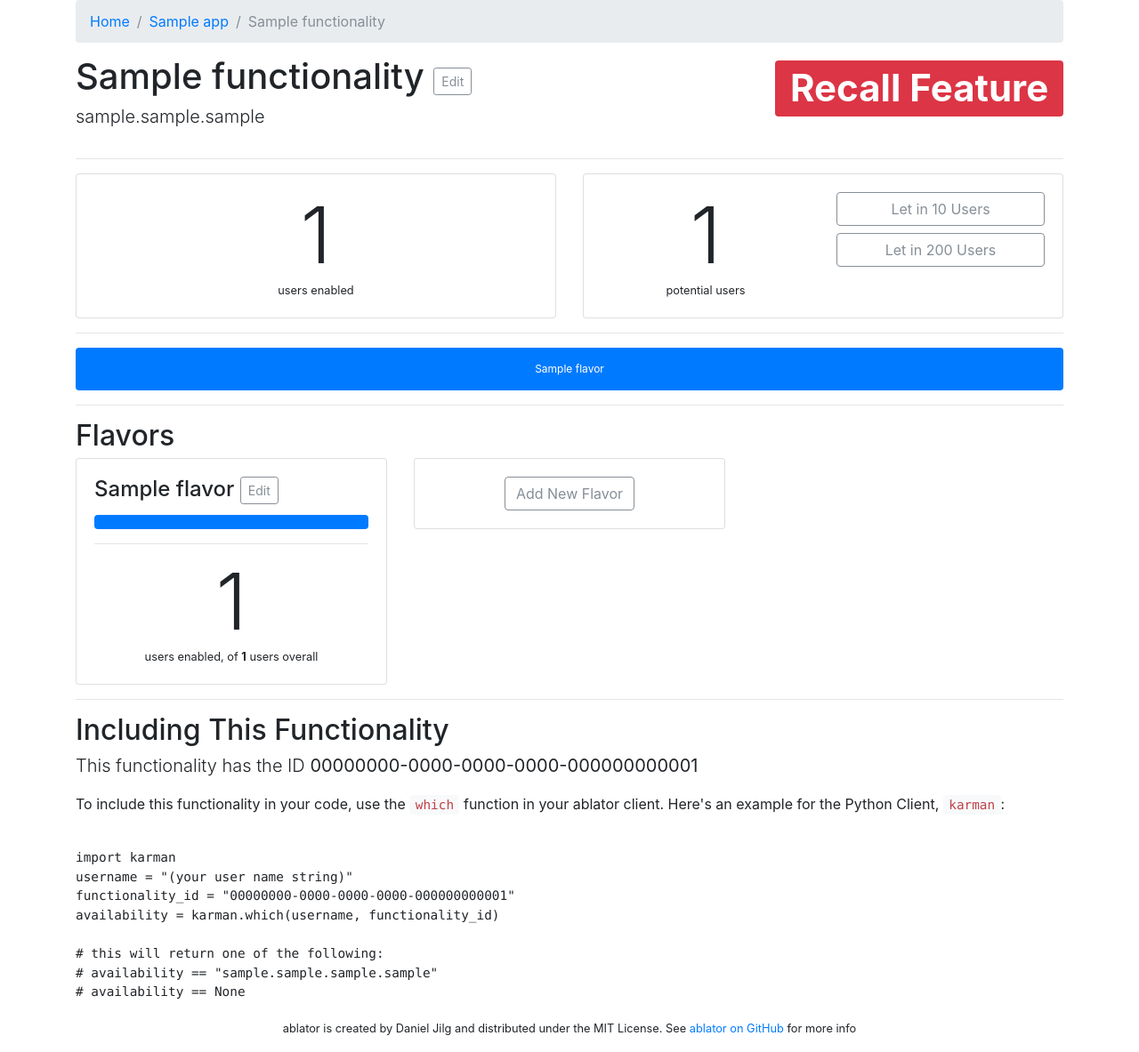
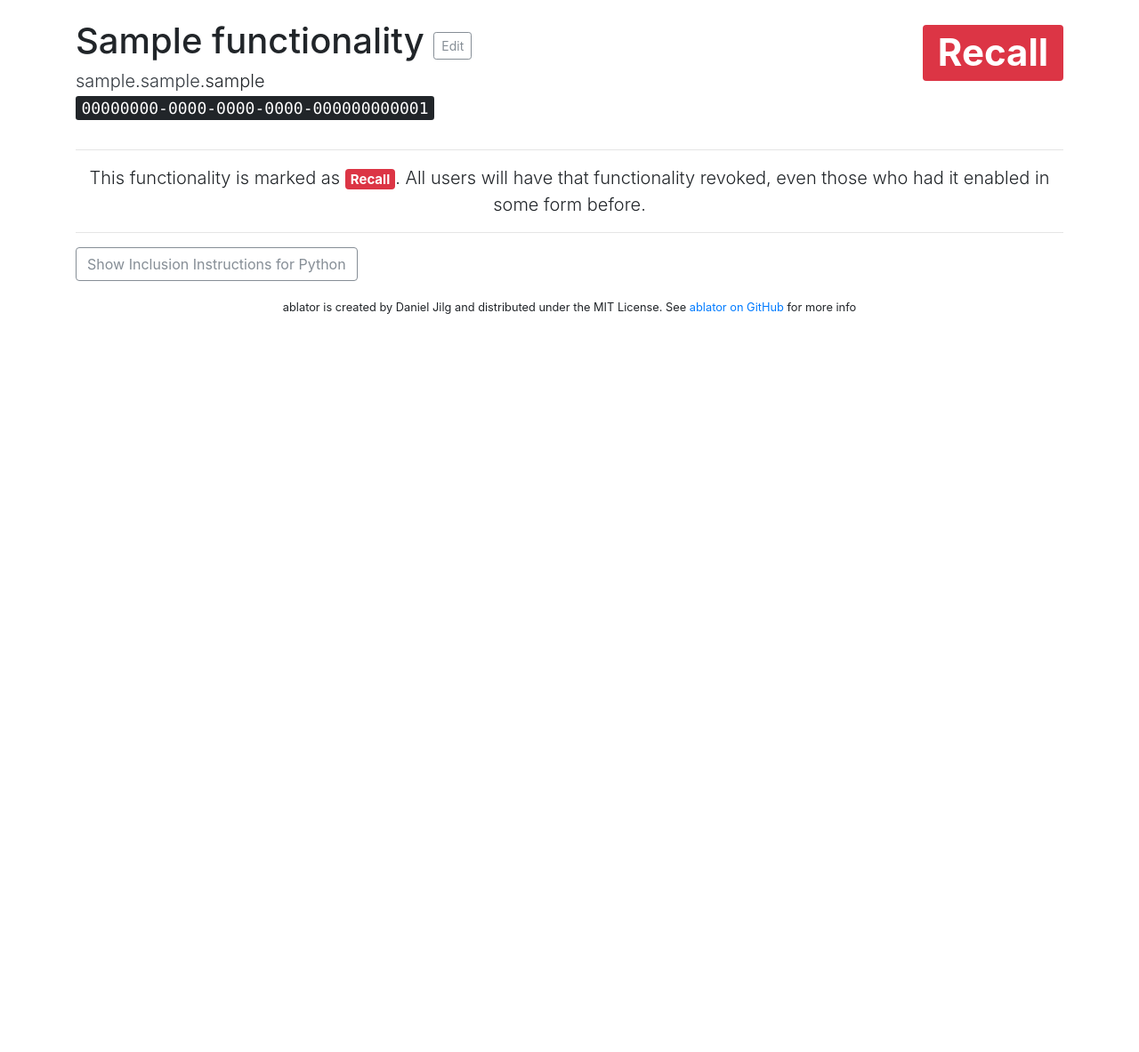
Before and after one commit to ablator/ablator, a Django app: page /functionality/00000000-0000-0000-0000-000000000001/ in a window 1280 px wide. Shown: the part 56-1239 px from the top of the page at 89% size. After the commit the page ends 409 px from the top, so only its background shows below. Run offline with Django 3.2, Linux system fonts and the light colour scheme; a user stored in the database is signed in; tables that the repository leaves empty hold one stand-in row (values such as "Sample post"); some libraries are stand-ins or nearby versions.

Commit message:
Prettier Functionality and Release View

```diff
--- a/ablator/ablator/settings.py
+++ b/ablator/ablator/settings.py
@@ -27,7 +27,7 @@ DEBUG = True
 
 ALLOWED_HOSTS = []
 
-FEATURE_HASH_SALT = 'omsn'
+HASH_SALT = 'omsn'
 
 # Application definition
 
@@ -39,6 +39,7 @@ INSTALLED_APPS = [
     'django.contrib.sessions',
     'django.contrib.messages',
     'django.contrib.staticfiles',
+    'django.contrib.humanize',
 
     # Third Party Libraries
     'rest_framework',
--- a/ablator/api/views.py
+++ b/ablator/api/views.py
@@ -9,7 +9,7 @@ from core.models import ClientUser, Functionality
 class CanIUseView(APIView):
     def get(self, request, client_user_string, functionality_group_id):
         """
-        Is the specified user allowed to use the feature?
+        Is the specified user allowed to use the functionality?
 
         Returns `{ "enabled": true }` if the specified ClientUser is allowed to use the
         functionality group, ``{ "enabled": false }`` if the user is disallowed, or a 404 error if
--- a/ablator/core/functionality/__init__.py
+++ b/ablator/core/functionality/__init__.py
@@ -19,7 +19,7 @@ class NoAvailability(Exception):
 
 def can_i_use(client_user: ClientUser, functionality: Functionality) -> bool:
     """
-    Is the specified user allowed to use the feature?
+    Is the specified user allowed to use the functionatlity?
 
     Returns `True` if the specified ClientUser is allowed to use the functionality group,
     `False` if the user is disallowed, or the functionality group does not exist.
--- a/ablator/core/functionality/rollout_strategies.py
+++ b/ablator/core/functionality/rollout_strategies.py
@@ -4,7 +4,7 @@ from core.models import Functionality, Availability
 
 
 def check_roll_out_recall(context: 'WhichContext'):
-    if context.functionality.rollout_strategy == Functionality.RECALL_FEATURE:
+    if context.functionality.rollout_strategy == Functionality.RECALL_FUNCTIONALITY:
         from core.functionality import NoAvailability
         raise NoAvailability
 
--- a/ablator/web_admin/templates/_base.html
+++ b/ablator/web_admin/templates/_base.html
@@ -49,14 +49,7 @@
     </div>
 </nav>
 </div>
-
-<div class="container">
-    <ol class="breadcrumb">
-        <li class="breadcrumb-item"><a href="{% url 'home' %}">Home</a></li>
-        {% block back %}
-        {% endblock %}
-    </ol>
-</div>
+<br>
 
 {% block body %}
     <div class="container">
--- a/ablator/web_admin/templates/core/functionality_detail.html
+++ b/ablator/web_admin/templates/core/functionality_detail.html
@@ -1,4 +1,6 @@
 {% extends '_base.html' %}
+{% load humanize %}
+
 {% block back %}
     <li class="breadcrumb-item"><a
             href="{% url 'app-detail' functionality.app.id %}">{{ functionality.app.name }}</a></li>
@@ -11,24 +13,40 @@
         <div class="page-header">
             <div class="row">
                 <div class="col-md-8">
-            <h1>{{ functionality.name }} <small><a class="btn btn-sm btn-outline-secondary" href="{% url 'functionality-update' functionality.id %}">Edit</a></small></h1>
-            <p class="lead">{{ functionality }}</p>
+                    <h1>{{ functionality.name }}
+                        <small><a class="btn btn-sm btn-outline-secondary"
+                                  href="{% url 'functionality-update' functionality.id %}">Edit</a>
+                        </small>
+                    </h1>
+                    <p class="lead">
+                        {% spaceless %}
+                            <a href="{% url 'home' %}"
+                               class="text-dark">{{ functionality.app.company }}</a>
+                            <span>.</span>
+                            <a href="{% url 'app-detail' functionality.app.id %}"
+                               class="text-dark">{{ functionality.app.slug }}</a>
+                            <span>.{{ functionality.slug }}</span>
+                        {% endspaceless %}
+                        <br>
+                        <kbd>{{ functionality.id }}</kbd>
+                    </p>
                 </div>
                 <div class="col-md-4 text-right">
                     <span class="display-4">
-                        <span class="badge badge-{% spaceless %}
+                        <a class="badge badge-{% spaceless %}
                             {% if functionality.rollout_strategy == 'defined_by_releases' %}
                             info
                             {% elif functionality.rollout_strategy == 'enable_globally' %}
                             success
                             {% elif functionality.rollout_strategy == 'pause_rollout' %}
                             warning
-                        {% elif functionality.rollout_strategy == 'recall_feature' %}
+                            {% elif functionality.rollout_strategy == 'recall' %}
                             danger
                             {% endif %}
-                        {% endspaceless %}">
+                            {% endspaceless %}"
+                           href="{% url 'functionality-update' functionality.id %}">
                             {{ functionality.get_rollout_strategy_display }}
-                            </span>
+                        </a>
                     </span>
                 </div>
             </div>
@@ -36,13 +54,30 @@
 
         <hr>
 
+        {% if functionality.rollout_strategy == 'enable_globally' %}
+            <p class="lead text-center">
+                This functionality is <span class="badge badge-success">enabled globally</span>.
+                It is enabled for all users of {{ functionality.app.name }}.
+            </p>
+            <hr>
+        {% elif functionality.rollout_strategy == 'recall' %}
+            <p class="lead text-center">
+                This functionality is marked as <span class="badge badge-danger">Recall</span>. All
+                users will have that functionality revoked, even those who had it enabled in some
+                form
+                before.
+            </p>
+            <hr>
+
+        {% else %}
+
             <section>
                 <div class="row">
                     <div class="col">
                         <div class="card">
                             <div class="card-body">
                                 <div class="text-center">
-                            <span class="display-2">{{ functionality.number_of_enabled_users }}</span><br>
+                                    <span class="display-2">{{ functionality.number_of_enabled_users|intword|intcomma }}</span><br>
                                     <small>users enabled</small>
                                 </div>
 
@@ -54,18 +89,10 @@
                     <div class="col">
                         <div class="card">
                             <div class="card-body">
-                        <div class="row">
-                            <div class="col">
 
                                         <div class="text-center">
-                            <span class="display-2">{{ functionality.number_of_users }}</span><br>
+                                            <span class="display-2">{{ functionality.number_of_users|intword|intcomma }}</span><br>
                                             <small>potential users</small>
-                        </div>
-                            </div>
-                            <div class="col">
-                                <button class="btn btn-outline-secondary btn-block">Let in 10 Users</button>
-                                <button class="btn btn-outline-secondary btn-block">Let in 200 Users</button>
-                            </div>
                                         </div>
 
                             </div>
@@ -89,8 +116,6 @@
 
             <hr>
 
-
-
             <section>
                 <h2>Flavors</h2>
                 <div class="row">
@@ -98,7 +123,9 @@
                         <div class="col-md-4">
                             <div class="card">
                                 <div class="card-body">
-                            <h4 class="card-title">{{ flavor.name }} <a class="btn btn-sm btn-outline-secondary" href="{% url 'flavor-update' flavor.id %}">Edit</a></h4>
+                                    <h4 class="card-title">{{ flavor.name }} <a
+                                            class="btn btn-sm btn-outline-secondary"
+                                            href="{% url 'flavor-update' flavor.id %}">Edit</a></h4>
 
                                     <div class="progress">
                                         <div class="progress-bar"
@@ -106,9 +133,10 @@
                                     </div>
                                     <hr>
                                     <div class="text-center">
-                                <span class="display-2">{{ flavor.number_of_enabled_users }}</span><br>
+                                        <span class="display-2">{{ flavor.number_of_enabled_users|intword|intcomma }}</span><br>
                                         <small>users enabled, of
-                                    <strong>{{ flavor.number_of_users }}</strong> users overall
+                                            <strong>{{ flavor.number_of_users|intword|intcomma }}</strong> users
+                                            overall
                                         </small>
                                     </div>
 
@@ -126,7 +154,8 @@
                     <div class="col-md-4">
                         <div class="card text-center">
                             <div class="card-body">
-                        <a href="{% url 'flavor-create' functionality.id %}" class="btn btn-outline-secondary">Add New Flavor</a>
+                                <a href="{% url 'flavor-create' functionality.id %}"
+                                   class="btn btn-outline-secondary">Add New Flavor</a>
                             </div>
                         </div>
                     </div>
@@ -139,47 +168,66 @@
                 <section>
                 <h2>Release Timeline</h2>
 
-        <div class="row">
+                <table class="table table-hover">
+                    <thead>
+                    <tr>
+                        <th>Start Date</th>
+                        <th class="text-right">Max Enabled Users</th>
+                        <th></th>
+                    </tr>
+                    </thead>
+                    <tbody>
                     {% for release in functionality.release_set.all %}
-                <div class="col-md-3">
-                    <div class="card {% if release.is_current %}text-white bg-primary{% endif %}">
-                        <div class="card-body">
-                            <h4 class="card-title">{{ release.start_at }} <a class="btn btn-sm btn-outline-secondary" href="{% url 'release-update' release.id %}">Edit</a></h4>
-                            <div class="text-center">
-                                <span class="display-2">{{ release.max_enabled_users }}</span><br>
-                                <small>users max</small>
-                            </div>
-                        </div>
-                    </div>
-                </div>
-                {% if forloop.counter|divisibleby:4 %}
-                    </div>
-                    <br>
-                    <div class="row">
-                {% endif %}
+                        <tr {% if release.is_current %}class="table-primary"{% elif release.is_past %}class="text-muted"{% endif %}>
+                            <td>
+                                <strong>{{ release.start_at }}</strong><br>
+                                {{ release.start_at|naturaltime }}
+                            </td>
+                            <td class="text-right">
+                                <span class="display-4">{{ release.max_enabled_users|intword|intcomma }}</span>
+                            </td>
+                            <td class="align-middle">
+                                <a class="btn btn-sm btn-outline-secondary btn-block"
+                                   href="{% url 'release-update' release.id %}">Edit</a>
+                            </td>
+                        </tr>
                     {% endfor %}
-
-            <div class="col-md-3">
-                <div class="card text-center">
-                    <div class="card-body">
-                        <a href="{% url 'release-create' functionality.id %}" class="btn btn-outline-secondary">Add new Release</a>
-                    </div>
-                </div>
-            </div>
-            </div>
-    </section>
+                        <tr>
+                            <td colspan="4"><a href="{% url 'release-create' functionality.id %}" class="btn btn-outline-secondary">Add new Release</a></td>
+                        </tr>
+                    </tbody>
+                </table>
 
                 <hr>
+            {% else %}
+                <p class="lead text-center">
+                    The rollout for this functionality is
+                    <span class="badge badge-warning">paused</span>. All new users will get the
+                    functionality disabled, but users who already had the functionality will get to
+                    keep it.
+                </p>
+                <hr>
+            {% endif %}
         {% endif %}
 
 
         <section>
-        <h2>Including This Functionality</h2>
-
-        <p class="lead">This functionality has the ID <strong>{{ functionality.id }}</strong></p>
+            <p>
+                <a class="btn btn-outline-secondary" data-toggle="collapse"
+                   href="#includingInstructions" aria-expanded="false"
+                   aria-controls="collapseExample">
+                    Show Inclusion Instructions for Python
+                </a>
+            </p>
+            <div class="collapse" id="includingInstructions">
+                <div class="card card-body">
+                    <p class="lead">This functionality has the ID <kbd>{{ functionality.id }}</kbd>
+                    </p>
 
                     <p>
-            To include this functionality in your code, use the <code>which</code> function in your
+                        To include this functionality in your code, use the <code>which</code>
+                        function
+                        in your
                         ablator client. Here's an example for the Python Client, <code>karman</code>:
                     </p>
 
@@ -192,5 +240,9 @@ availability = karman.which(username, functionality_id)
 # this will return one of the following:{% for flavor in functionality.flavor_set.all %}
 # availability == "{{ flavor }}"{% endfor %}
 # availability == None</code></pre>
+                </div>
+            </div>
+
+
         </section>
 {% endblock %}
--- a/ablator/web_admin/templates/core/functionality_form.html
+++ b/ablator/web_admin/templates/core/functionality_form.html
@@ -37,10 +37,10 @@
 
     <h5><span class="badge badge-info">Release-Driven</span></h5>
     <p>During the rolling out process, it makes sense to have more fine-grained control over how your Functionality is enabled. Add one or more Releases to your Functionality to configure those more fine-grained options.</p>
-    <h5><span class="badge badge-warning">Pause Roll Out</span></h5>
+    <h5><span class="badge badge-warning">Roll Out Paused</span></h5>
     <p>All new users will get the functionality disabled, but users who already had the functionality will get to keep it.</p>
-    <h5><span class="badge badge-success">Enable Globally</span></h5>
+    <h5><span class="badge badge-success">Enabled Globally</span></h5>
     <p>Once you're satisfied the functionality works as intended and doesn't overwhelm your servers, use this roll out strategy to enable it for all users.</p>
-    <h5><span class="badge badge-danger">Recall Feature</span></h5>
+    <h5><span class="badge badge-danger">Recall</span></h5>
     <p>Oops, you made a mistake. All users will have that functionality revoked, even those who had it enabled in some form before.</p>
 {% endblock %}
--- a/karman/karman_cli.py
+++ b/karman/karman_cli.py
@@ -6,7 +6,7 @@ from karman import Karman
 parser = argparse.ArgumentParser(description='Request ablator functionality '
                                              'status from the command line.')
 
-parser.add_argument("user", help="The user to request the feature")
+parser.add_argument("user", help="The user to request the functionality")
 parser.add_argument("func_group_id", help="The functionality group to query")
 
 
```
Also changed, not shown: ablator/core/models.py (+12 -6 lines), ablator/core/tests/availability.py (+1 -1 lines), ablator/core/tests/rollout.py (+1 -1 lines), ablator/web_admin/templates/core/app_detail.html (+37 -11 lines), ablator/core/migrations/0001_initial.py. Lines whose indentation alone changed are shown as unchanged.
